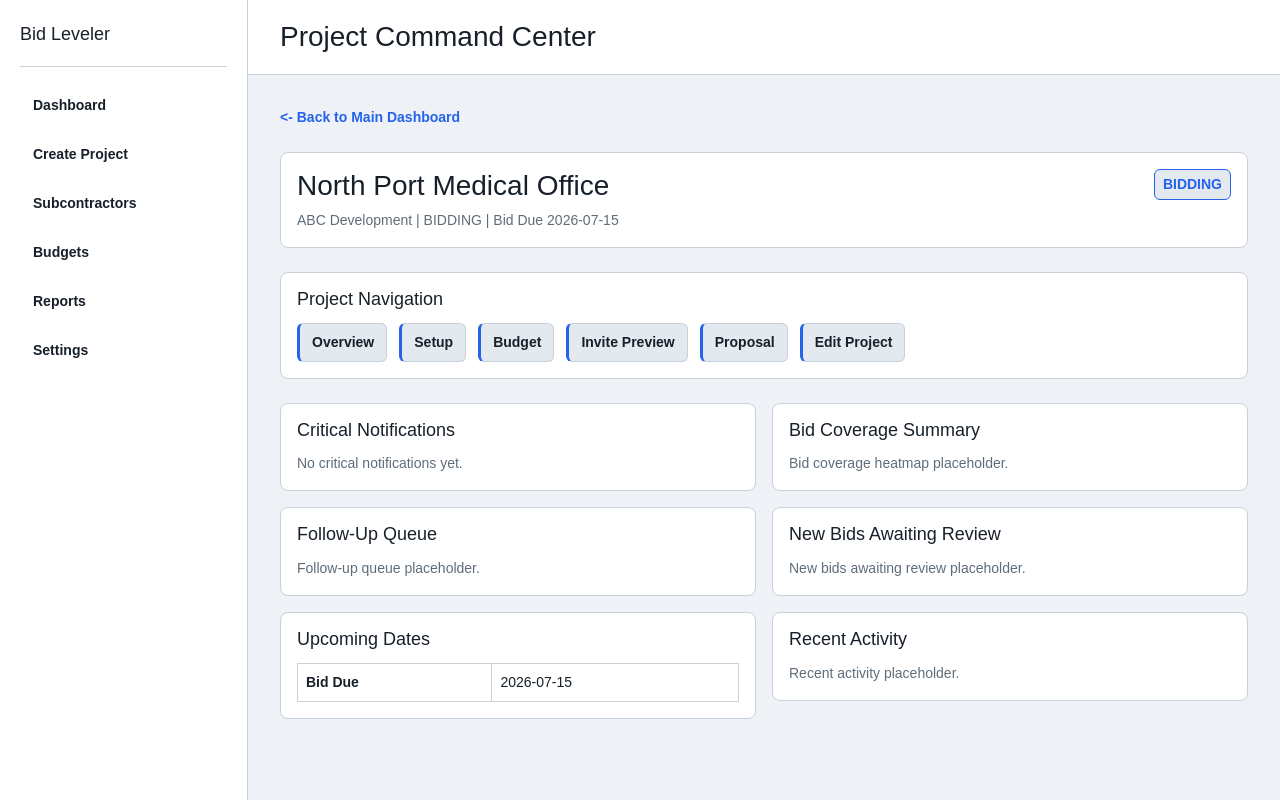
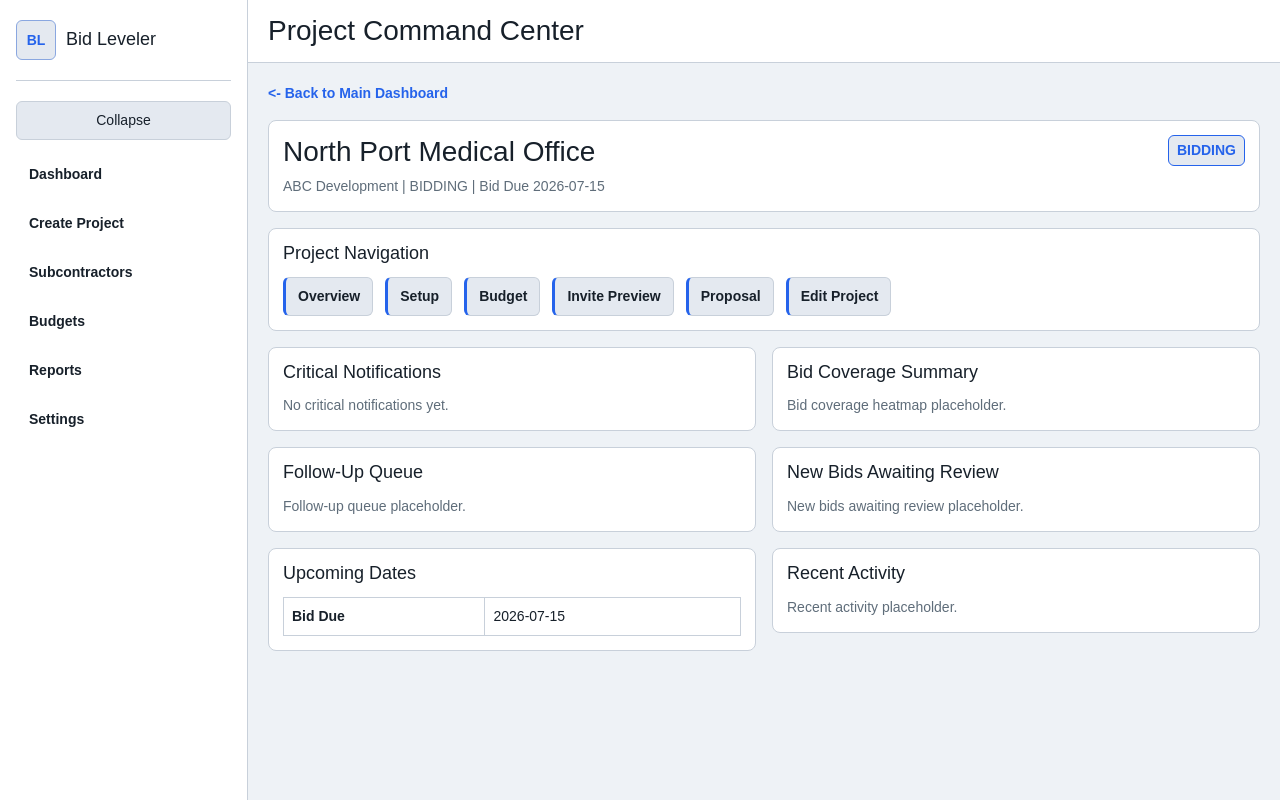
Before and after one commit to adamarnao/bid-leveler, a Next.js app: page /projects/1 in a window 1280 px wide. Built offline with nearby package versions, Linux system fonts and the light colour scheme.

Commit message:
Add collapsible sidebar and optimize workspace layout

```diff
--- a/src/app/globals.css
+++ b/src/app/globals.css
@@ -14,8 +14,10 @@
   --color-danger: #f87171;
   --radius-panel: 8px;
   --radius-control: 6px;
-  --space-page: 32px;
-  --space-panel: 16px;
+  --space-page: 20px;
+  --space-panel: 14px;
+  --sidebar-expanded-width: 248px;
+  --sidebar-collapsed-width: 72px;
   --font-body: Arial, Helvetica, sans-serif;
   --font-size-body: 14px;
   --line-height-body: 1.5;
@@ -116,14 +118,19 @@ textarea {
   position: sticky;
   top: 0;
   align-self: flex-start;
-  width: 248px;
+  width: var(--sidebar-expanded-width);
   height: 100vh;
   box-sizing: border-box;
   overflow-y: auto;
   border-right: 1px solid var(--color-border);
-  padding: 24px 20px;
+  padding: 20px 16px;
   background: var(--color-surface);
   z-index: 20;
+}
+
+.app-shell-sidebar-collapsed .app-sidebar {
+  width: var(--sidebar-collapsed-width);
+  padding: 20px 10px;
 }
 
 .app-brand {
@@ -135,15 +142,70 @@ textarea {
   border-bottom: 1px solid var(--color-border);
 }
 
+.app-shell-sidebar-collapsed .app-brand {
+  justify-content: center;
+  padding-bottom: 16px;
+  margin-bottom: 16px;
+}
+
 .app-brand-logo {
   max-width: 40px;
   max-height: 40px;
   object-fit: contain;
 }
 
+.app-brand-initials {
+  display: inline-grid;
+  place-items: center;
+  width: 40px;
+  height: 40px;
+  border: 1px solid color-mix(in srgb, var(--color-accent-primary) 38%, var(--color-border));
+  border-radius: var(--radius-control);
+  color: var(--color-accent-primary);
+  background: var(--color-surface-muted);
+  font-weight: 800;
+}
+
 .app-brand-name {
   margin: 0;
   font-size: 18px;
+}
+
+.app-shell-sidebar-collapsed .app-brand-name {
+  display: none;
+}
+
+.app-sidebar-toggle {
+  width: 100%;
+  margin-bottom: 16px;
+  padding: 8px 10px;
+  border: 1px solid var(--color-border);
+  border-radius: var(--radius-control);
+  color: var(--color-text);
+  background: var(--color-surface-muted);
+  cursor: pointer;
+}
+
+.app-sidebar-toggle:hover {
+  border-color: var(--color-accent-primary);
+  background: var(--color-surface);
+}
+
+.app-sidebar-toggle-collapsed {
+  display: none;
+}
+
+.app-shell-sidebar-collapsed .app-sidebar-toggle {
+  padding: 8px 4px;
+  font-size: 11px;
+}
+
+.app-shell-sidebar-collapsed .app-sidebar-toggle-expanded {
+  display: none;
+}
+
+.app-shell-sidebar-collapsed .app-sidebar-toggle-collapsed {
+  display: inline;
 }
 
 .app-nav {
@@ -158,6 +220,32 @@ textarea {
   border-radius: var(--radius-control);
   color: var(--color-text);
   text-decoration: none;
+}
+
+.app-nav-compact-label {
+  display: none;
+}
+
+.app-shell-sidebar-collapsed .app-nav {
+  gap: 8px;
+}
+
+.app-shell-sidebar-collapsed .app-nav-link {
+  display: grid;
+  place-items: center;
+  min-height: 38px;
+  padding: 8px 4px;
+  text-align: center;
+}
+
+.app-shell-sidebar-collapsed .app-nav-label {
+  display: none;
+}
+
+.app-shell-sidebar-collapsed .app-nav-compact-label {
+  display: inline;
+  font-size: 12px;
+  font-weight: 800;
 }
 
 .app-nav-link:hover {
@@ -182,7 +270,7 @@ textarea {
   top: 0;
   z-index: 15;
   border-bottom: 1px solid var(--color-border);
-  padding: 20px 32px;
+  padding: 14px 20px;
   background: var(--color-surface);
 }
 
@@ -193,15 +281,17 @@ textarea {
 .app-main {
   box-sizing: border-box;
   width: 100%;
-  max-width: 1360px;
+  min-width: 0;
+  max-width: none;
   padding: var(--space-page);
   margin: 0 auto;
 }
 
 .app-panel {
+  min-width: 0;
   border: 1px solid var(--color-border);
   padding: var(--space-panel);
-  margin-top: 24px;
+  margin-top: 16px;
   border-radius: var(--radius-panel);
   background: var(--color-surface);
 }
@@ -325,7 +415,8 @@ textarea {
 .command-center {
   display: flex;
   flex-direction: column;
-  gap: 24px;
+  min-width: 0;
+  gap: 16px;
 }
 
 .command-center .app-panel {
@@ -517,13 +608,15 @@ textarea {
 
 .invite-table-scroll {
   width: 100%;
+  max-width: 100%;
   overflow-x: auto;
   overflow-y: visible;
 }
 
 .invite-preview-table {
   table-layout: fixed;
-  min-width: 1380px;
+  width: 1430px;
+  min-width: 1430px;
 }
 
 .invite-col-select {
@@ -812,6 +905,46 @@ textarea {
     border-bottom: 1px solid var(--color-border);
   }
 
+  .app-shell-sidebar-collapsed .app-sidebar {
+    width: 100%;
+    padding: 24px 20px;
+  }
+
+  .app-shell-sidebar-collapsed .app-brand {
+    justify-content: flex-start;
+    padding-bottom: 20px;
+    margin-bottom: 20px;
+  }
+
+  .app-shell-sidebar-collapsed .app-brand-name,
+  .app-shell-sidebar-collapsed .app-nav-label {
+    display: initial;
+  }
+
+  .app-shell-sidebar-collapsed .app-nav-compact-label {
+    display: none;
+  }
+
+  .app-shell-sidebar-collapsed .app-nav-link {
+    display: block;
+    min-height: auto;
+    padding: 8px 10px;
+    text-align: left;
+  }
+
+  .app-shell-sidebar-collapsed .app-sidebar-toggle {
+    padding: 8px 10px;
+    font-size: inherit;
+  }
+
+  .app-shell-sidebar-collapsed .app-sidebar-toggle-expanded {
+    display: inline;
+  }
+
+  .app-shell-sidebar-collapsed .app-sidebar-toggle-collapsed {
+    display: none;
+  }
+
   .app-top-bar {
     position: sticky;
     top: 0;
--- a/src/components/layout/AppShell.tsx
+++ b/src/components/layout/AppShell.tsx
@@ -15,6 +15,47 @@ import {
 } from "@/lib/settings";
 import { CompanySettings, UserSettings } from "@/types/Settings";
 
+const sidebarCollapsedStorageKey = "appShellSidebarCollapsed";
+
+const navItems = [
+  {
+    href: "/",
+    label: "Dashboard",
+    compactLabel: "DB",
+    isActive: (pathname: string) => pathname === "/",
+  },
+  {
+    href: "/projects/new",
+    label: "Create Project",
+    compactLabel: "+P",
+    isActive: (pathname: string) => pathname === "/projects/new",
+  },
+  {
+    href: "/subcontractors",
+    label: "Subcontractors",
+    compactLabel: "SC",
+    isActive: (pathname: string) => pathname.startsWith("/subcontractors"),
+  },
+  {
+    href: "/budgets",
+    label: "Budgets",
+    compactLabel: "BG",
+    isActive: (pathname: string) => pathname.startsWith("/budgets"),
+  },
+  {
+    href: "/reports",
+    label: "Reports",
+    compactLabel: "RP",
+    isActive: (pathname: string) => pathname.startsWith("/reports"),
+  },
+  {
+    href: "/settings",
+    label: "Settings",
+    compactLabel: "ST",
+    isActive: (pathname: string) => pathname === "/settings",
+  },
+];
+
 export default function AppShell({
   title,
   children,
@@ -30,9 +71,11 @@ export default function AppShell({
   const [previewSettings, setPreviewSettings] = useState<SettingsPreview | null>(
     null
   );
+  const [sidebarCollapsed, setSidebarCollapsed] = useState(false);
   const effectiveUserSettings = previewSettings?.userSettings ?? userSettings;
   const effectiveCompanySettings =
     previewSettings?.companySettings ?? companySettings;
+  const brandInitials = getBrandInitials(effectiveCompanySettings.companyName);
 
   useEffect(() => {
     if (!effectiveUserSettings) return;
@@ -84,9 +127,42 @@ export default function AppShell({
     };
   }, []);
 
+  useEffect(() => {
+    let isActive = true;
+
+    queueMicrotask(() => {
+      if (!isActive) return;
+
+      setSidebarCollapsed(
+        window.localStorage.getItem(sidebarCollapsedStorageKey) === "true"
+      );
+    });
+
+    return () => {
+      isActive = false;
+    };
+  }, []);
+
+  function toggleSidebarCollapsed() {
+    setSidebarCollapsed((currentValue) => {
+      const nextValue = !currentValue;
+
+      window.localStorage.setItem(
+        sidebarCollapsedStorageKey,
+        String(nextValue)
+      );
+
+      return nextValue;
+    });
+  }
+
   return (
     <div
-      className="app-shell"
+      className={
+        sidebarCollapsed
+          ? "app-shell app-shell-sidebar-collapsed"
+          : "app-shell"
+      }
       data-theme={effectiveUserSettings?.theme}
       style={
         {
@@ -97,7 +173,7 @@ export default function AppShell({
     >
       <aside className="app-sidebar">
         <div className="app-brand">
-          {effectiveCompanySettings.logoDataUrl && (
+          {effectiveCompanySettings.logoDataUrl ? (
             <Image
               src={effectiveCompanySettings.logoDataUrl}
               alt={`${effectiveCompanySettings.companyName} logo`}
@@ -106,46 +182,38 @@ export default function AppShell({
               unoptimized
               className="app-brand-logo"
             />
+          ) : (
+            <span className="app-brand-initials">{brandInitials}</span>
           )}
           <h2 className="app-brand-name">
             {effectiveCompanySettings.companyName || "Bid Leveler"}
           </h2>
         </div>
 
+        <button
+          type="button"
+          className="app-sidebar-toggle"
+          aria-label={sidebarCollapsed ? "Expand sidebar" : "Collapse sidebar"}
+          aria-expanded={!sidebarCollapsed}
+          onClick={toggleSidebarCollapsed}
+        >
+          <span className="app-sidebar-toggle-expanded">Collapse</span>
+          <span className="app-sidebar-toggle-collapsed">Expand</span>
+        </button>
+
         <nav className="app-nav">
-          <Link href="/" className={getNavLinkClassName(pathname === "/")}>
-            Dashboard
-          </Link>
-          <Link
-            href="/projects/new"
-            className={getNavLinkClassName(pathname === "/projects/new")}
-          >
-            Create Project
-          </Link>
-          <Link
-            href="/subcontractors"
-            className={getNavLinkClassName(pathname.startsWith("/subcontractors"))}
-          >
-            Subcontractors
-          </Link>
-          <Link
-            href="/budgets"
-            className={getNavLinkClassName(pathname.startsWith("/budgets"))}
-          >
-            Budgets
-          </Link>
-          <Link
-            href="/reports"
-            className={getNavLinkClassName(pathname.startsWith("/reports"))}
-          >
-            Reports
-          </Link>
-          <Link
-            href="/settings"
-            className={getNavLinkClassName(pathname === "/settings")}
-          >
-            Settings
-          </Link>
+          {navItems.map((item) => (
+            <Link
+              key={item.href}
+              href={item.href}
+              className={getNavLinkClassName(item.isActive(pathname))}
+              title={item.label}
+              aria-label={item.label}
+            >
+              <span className="app-nav-label">{item.label}</span>
+              <span className="app-nav-compact-label">{item.compactLabel}</span>
+            </Link>
+          ))}
         </nav>
       </aside>
 
@@ -163,3 +231,14 @@ export default function AppShell({
 function getNavLinkClassName(isActive: boolean) {
   return isActive ? "app-nav-link app-nav-link-active" : "app-nav-link";
 }
+
+function getBrandInitials(companyName: string) {
+  const initials = companyName
+    .split(/\s+/)
+    .filter(Boolean)
+    .slice(0, 2)
+    .map((word) => word.charAt(0).toUpperCase())
+    .join("");
+
+  return initials || "BL";
+}
```
